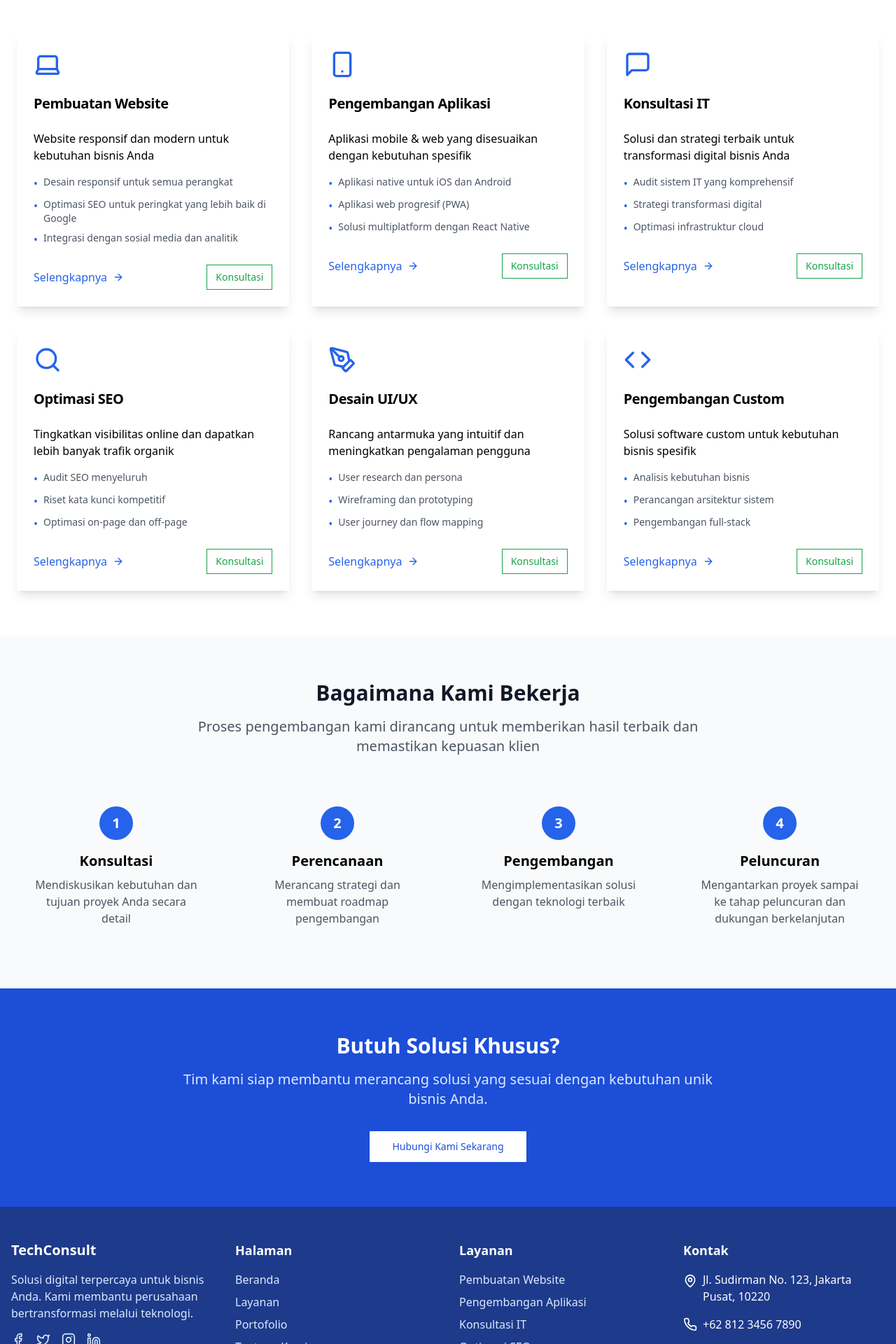
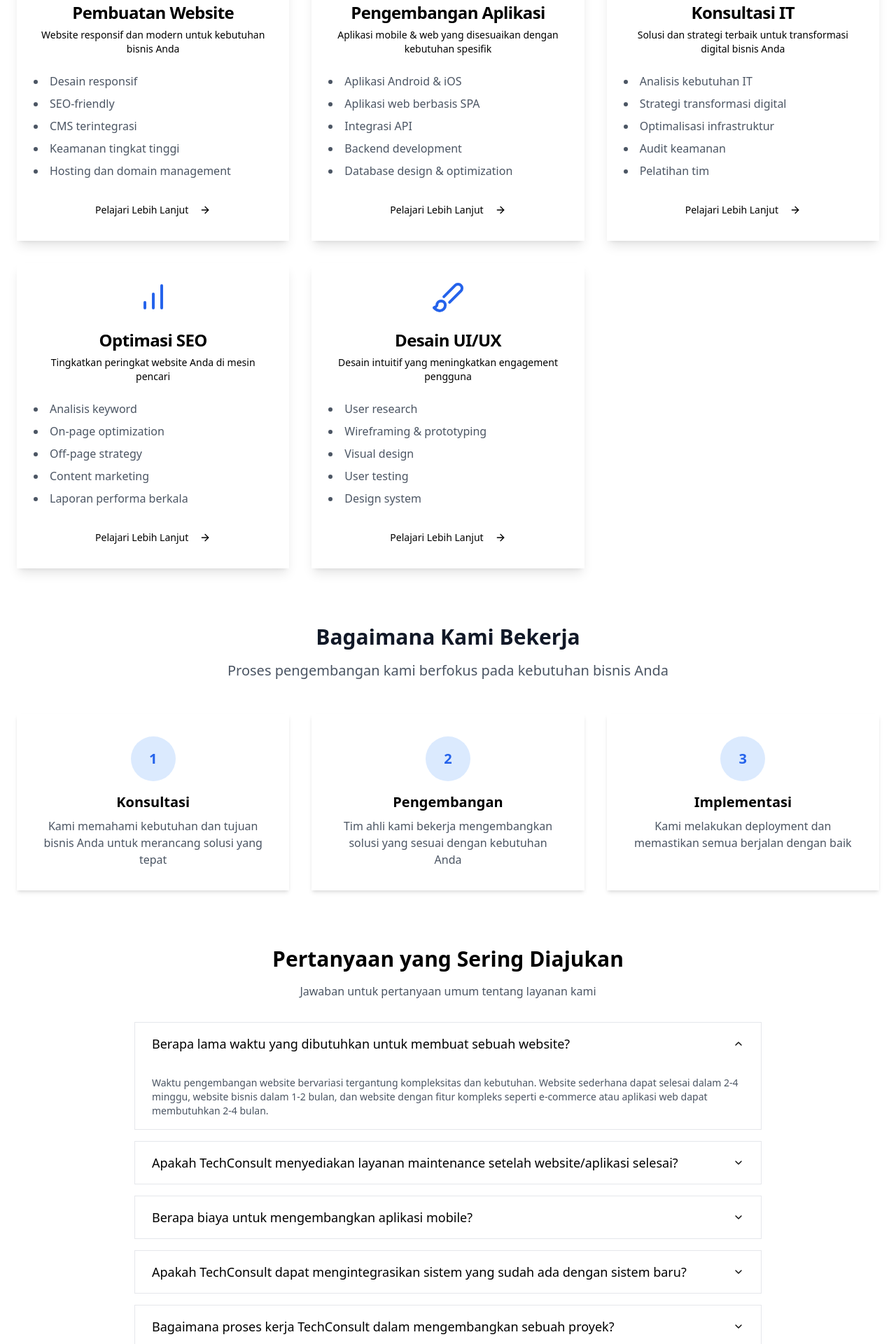
Before and after one commit to MengkimenCute/digital-jasa-mandiri, a React (Vite) app: page /layanan in a window 1280 px wide. Shown: the part 400-2320 px from the top of the page at 70% size. Built offline with nearby package versions, Linux system fonts and the light colour scheme.

Commit message:
Refactor: Continue implementing the application

```diff
--- /dev/null
+++ b/src/components/FAQ.tsx
@@ -0,0 +1,60 @@
+
+import { useState } from "react";
+import {
+  Accordion,
+  AccordionContent,
+  AccordionItem,
+  AccordionTrigger,
+} from "@/components/ui/accordion";
+
+export interface FAQItem {
+  question: string;
+  answer: string;
+}
+
+interface FAQProps {
+  items: FAQItem[];
+  title?: string;
+  description?: string;
+}
+
+const FAQ = ({ items, title, description }: FAQProps) => {
+  const [openItem, setOpenItem] = useState<string | null>("item-0");
+
+  return (
+    <div className="w-full max-w-4xl mx-auto">
+      {title && (
+        <h2 className="text-3xl font-bold text-center mb-4">{title}</h2>
+      )}
+      {description && (
+        <p className="text-gray-600 text-center mb-8 max-w-2xl mx-auto">
+          {description}
+        </p>
+      )}
+      <Accordion
+        type="single"
+        collapsible
+        value={openItem || undefined}
+        onValueChange={(value) => setOpenItem(value)}
+        className="space-y-4"
+      >
+        {items.map((item, index) => (
+          <AccordionItem
+            key={`item-${index}`}
+            value={`item-${index}`}
+            className="border border-gray-200 rounded-lg overflow-hidden bg-white"
+          >
+            <AccordionTrigger className="px-6 py-4 text-lg font-medium text-left">
+              {item.question}
+            </AccordionTrigger>
+            <AccordionContent className="px-6 py-4 text-gray-600">
+              {item.answer}
+            </AccordionContent>
+          </AccordionItem>
+        ))}
+      </Accordion>
+    </div>
+  );
+};
+
+export default FAQ;
--- a/src/pages/Layanan.tsx
+++ b/src/pages/Layanan.tsx
@@ -1,222 +1,209 @@
 
+import { Card, CardContent, CardDescription, CardFooter, CardHeader, CardTitle } from "@/components/ui/card";
+import { Button } from "@/components/ui/button";
+import { ArrowRight, Code, Laptop, MessageSquare, BarChart, Brush } from "lucide-react";
 import { Link } from "react-router-dom";
-import { Button } from "@/components/ui/button";
-import { ArrowRight, Code, Laptop, MessageSquare, Smartphone, Search, PenTool } from "lucide-react";
-import { Card, CardContent, CardDescription, CardFooter, CardHeader, CardTitle } from "@/components/ui/card";
+import FAQ from "@/components/FAQ";
 
 const services = [
   {
     id: "website",
     title: "Pembuatan Website",
     description: "Website responsif dan modern untuk kebutuhan bisnis Anda",
-    longDescription: "Kami menyediakan layanan pembuatan website berkualitas tinggi yang dioptimalkan untuk performa dan SEO. Tim kami akan merancang website yang tidak hanya indah secara visual, tetapi juga berfungsi dengan baik di semua perangkat.",
-    icon: <Laptop className="h-10 w-10 text-blue-600" />,
+    icon: <Laptop className="h-12 w-12 text-blue-600" />,
+    link: "/layanan/website",
     features: [
-      "Desain responsif untuk semua perangkat",
-      "Optimasi SEO untuk peringkat yang lebih baik di Google",
-      "Integrasi dengan sosial media dan analitik",
-      "Panel admin yang mudah digunakan",
-      "Hosting dan domain (opsional)",
-      "Pemeliharaan dan dukungan teknis"
-    ],
-    cta: "Mulai Proyek Website"
+      "Desain responsif",
+      "SEO-friendly",
+      "CMS terintegrasi",
+      "Keamanan tingkat tinggi",
+      "Hosting dan domain management"
+    ]
   },
   {
     id: "aplikasi",
     title: "Pengembangan Aplikasi",
     description: "Aplikasi mobile & web yang disesuaikan dengan kebutuhan spesifik",
-    longDescription: "Kembangkan aplikasi mobile atau web custom yang dirancang khusus untuk memenuhi kebutuhan bisnis Anda. Kami menggunakan teknologi terbaru untuk memastikan aplikasi Anda cepat, aman, dan skalabel.",
-    icon: <Smartphone className="h-10 w-10 text-blue-600" />,
+    icon: <Code className="h-12 w-12 text-blue-600" />,
+    link: "/layanan/aplikasi",
     features: [
-      "Aplikasi native untuk iOS dan Android",
-      "Aplikasi web progresif (PWA)",
-      "Solusi multiplatform dengan React Native",
-      "Integrasi API dan layanan pihak ketiga",
-      "Pembaruan dan pemeliharaan berkala",
-      "Sistem backend yang aman dan skalabel"
-    ],
-    cta: "Diskusikan Kebutuhan Aplikasi"
+      "Aplikasi Android & iOS",
+      "Aplikasi web berbasis SPA",
+      "Integrasi API",
+      "Backend development",
+      "Database design & optimization"
+    ]
   },
   {
     id: "konsultasi",
     title: "Konsultasi IT",
     description: "Solusi dan strategi terbaik untuk transformasi digital bisnis Anda",
-    longDescription: "Dapatkan panduan ahli untuk transformasi digital bisnis Anda. Tim konsultan kami akan membantu Anda mengidentifikasi solusi teknologi yang tepat untuk mengoptimalkan proses dan meningkatkan efisiensi.",
-    icon: <MessageSquare className="h-10 w-10 text-blue-600" />,
+    icon: <MessageSquare className="h-12 w-12 text-blue-600" />,
+    link: "/layanan/konsultasi",
     features: [
-      "Audit sistem IT yang komprehensif",
+      "Analisis kebutuhan IT",
       "Strategi transformasi digital",
-      "Optimasi infrastruktur cloud",
-      "Keamanan data dan jaringan",
-      "Integrasi sistem dan migrasi data",
-      "Manajemen proyek IT"
-    ],
-    cta: "Jadwalkan Konsultasi"
+      "Optimalisasi infrastruktur",
+      "Audit keamanan",
+      "Pelatihan tim"
+    ]
   },
   {
     id: "seo",
     title: "Optimasi SEO",
-    description: "Tingkatkan visibilitas online dan dapatkan lebih banyak trafik organik",
-    longDescription: "Tingkatkan peringkat website Anda di mesin pencari dengan layanan SEO kami. Kami menggunakan strategi SEO terbaru untuk meningkatkan visibilitas online dan mendatangkan lebih banyak trafik organik ke website Anda.",
-    icon: <Search className="h-10 w-10 text-blue-600" />,
+    description: "Tingkatkan peringkat website Anda di mesin pencari",
+    icon: <BarChart className="h-12 w-12 text-blue-600" />,
+    link: "/layanan/seo",
     features: [
-      "Audit SEO menyeluruh",
-      "Riset kata kunci kompetitif",
-      "Optimasi on-page dan off-page",
-      "Pembuatan konten berkualitas",
-      "Analisis kompetitor",
-      "Laporan peringkat dan performa bulanan"
-    ],
-    cta: "Tingkatkan Peringkat Website"
+      "Analisis keyword",
+      "On-page optimization",
+      "Off-page strategy",
+      "Content marketing",
+      "Laporan performa berkala"
+    ]
   },
   {
     id: "ui-ux",
     title: "Desain UI/UX",
-    description: "Rancang antarmuka yang intuitif dan meningkatkan pengalaman pengguna",
-    longDescription: "Tim desainer UI/UX kami akan menciptakan antarmuka yang tidak hanya indah secara visual, tetapi juga mudah digunakan dan meningkatkan pengalaman pengguna. Desain yang baik akan meningkatkan konversi dan kepuasan pengguna.",
-    icon: <PenTool className="h-10 w-10 text-blue-600" />,
+    description: "Desain intuitif yang meningkatkan engagement pengguna",
+    icon: <Brush className="h-12 w-12 text-blue-600" />,
+    link: "/layanan/ui-ux",
     features: [
-      "User research dan persona",
-      "Wireframing dan prototyping",
-      "User journey dan flow mapping",
-      "Desain visual dan branding",
-      "Usability testing",
-      "Design system dan UI kit"
-    ],
-    cta: "Mulai Proyek Desain"
-  },
-  {
-    id: "pengembangan",
-    title: "Pengembangan Custom",
-    description: "Solusi software custom untuk kebutuhan bisnis spesifik",
-    longDescription: "Kembangkan solusi software custom yang sesuai dengan kebutuhan unik bisnis Anda. Tim developer kami akan bekerja sama dengan Anda untuk menciptakan solusi yang tepat guna dan efisien.",
-    icon: <Code className="h-10 w-10 text-blue-600" />,
-    features: [
-      "Analisis kebutuhan bisnis",
-      "Perancangan arsitektur sistem",
-      "Pengembangan full-stack",
-      "Integrasi dengan sistem yang sudah ada",
-      "Quality assurance dan testing",
-      "Dokumentasi teknis dan pelatihan"
-    ],
-    cta: "Diskusikan Solusi Custom"
+      "User research",
+      "Wireframing & prototyping",
+      "Visual design",
+      "User testing",
+      "Design system"
+    ]
   }
 ];
 
-const handleWhatsAppClick = (service: string) => {
-  const message = encodeURIComponent(`Halo, saya tertarik dengan layanan ${service} Anda.`);
-  window.open(`https://wa.me/6281234567890?text=${message}`, "_blank");
-};
+const faqItems = [
+  {
+    question: "Berapa lama waktu yang dibutuhkan untuk membuat sebuah website?",
+    answer: "Waktu pengembangan website bervariasi tergantung kompleksitas dan kebutuhan. Website sederhana dapat selesai dalam 2-4 minggu, website bisnis dalam 1-2 bulan, dan website dengan fitur kompleks seperti e-commerce atau aplikasi web dapat membutuhkan 2-4 bulan."
+  },
+  {
+    question: "Apakah TechConsult menyediakan layanan maintenance setelah website/aplikasi selesai?",
+    answer: "Ya, kami menyediakan paket maintenance yang mencakup update berkala, backup, keamanan, dan dukungan teknis. Kami juga menawarkan SLA (Service Level Agreement) untuk memastikan sistem Anda berjalan optimal."
+  },
+  {
+    question: "Berapa biaya untuk mengembangkan aplikasi mobile?",
+    answer: "Biaya pengembangan aplikasi mobile sangat bervariasi tergantung kompleksitas, platform target (iOS/Android/keduanya), dan fitur yang dibutuhkan. Kami menawarkan konsultasi gratis untuk memberikan estimasi biaya yang lebih akurat sesuai kebutuhan bisnis Anda."
+  },
+  {
+    question: "Apakah TechConsult dapat mengintegrasikan sistem yang sudah ada dengan sistem baru?",
+    answer: "Ya, kami berpengalaman dalam mengintegrasikan sistem yang sudah ada dengan solusi baru. Tim kami akan melakukan analisis mendalam terhadap sistem yang sudah berjalan dan merancang solusi integrasi yang efisien dan efektif."
+  },
+  {
+    question: "Bagaimana proses kerja TechConsult dalam mengembangkan sebuah proyek?",
+    answer: "Proses pengembangan kami mengikuti metodologi Agile yang meliputi: (1) Discovery & Requirements Gathering, (2) Design & Planning, (3) Development iteratif, (4) Testing & QA, (5) Deployment, dan (6) Post-launch support. Kami akan berkomunikasi secara berkala dan melibatkan Anda dalam setiap tahap penting."
+  },
+];
 
 const Layanan = () => {
   return (
-    <div className="flex flex-col min-h-screen">
-      {/* Hero Section */}
-      <section className="bg-blue-800 py-16 md:py-24">
-        <div className="container mx-auto px-4 md:px-6 text-center">
-          <h1 className="text-4xl md:text-5xl font-bold text-white mb-6">Layanan Kami</h1>
-          <p className="text-xl text-blue-100 max-w-3xl mx-auto">
-            Solusi digital komprehensif untuk membantu bisnis Anda bertransformasi dan berkembang di era digital
+    <div className="pt-24 pb-16">
+      <div className="container mx-auto px-4 md:px-6">
+        {/* Header */}
+        <div className="max-w-3xl mx-auto text-center mb-16">
+          <h1 className="text-4xl font-bold text-gray-900 mb-4">Layanan Kami</h1>
+          <p className="text-xl text-gray-600">
+            Solusi digital komprehensif untuk memenuhi kebutuhan bisnis Anda
           </p>
         </div>
-      </section>
 
-      {/* Services Overview */}
-      <section className="py-16 bg-white">
-        <div className="container mx-auto px-4 md:px-6">
-          <div className="grid grid-cols-1 md:grid-cols-2 lg:grid-cols-3 gap-8">
+        {/* Services */}
+        <div className="grid grid-cols-1 md:grid-cols-2 lg:grid-cols-3 gap-8 mb-20">
           {services.map((service) => (
             <Card key={service.id} className="border-none shadow-lg hover:shadow-xl transition-shadow h-full">
               <CardHeader>
-                  <div className="mb-4">{service.icon}</div>
-                  <CardTitle className="text-xl font-bold">{service.title}</CardTitle>
+                <div className="mb-4 flex justify-center">{service.icon}</div>
+                <CardTitle className="text-2xl font-bold text-center">{service.title}</CardTitle>
+                <CardDescription className="text-center">{service.description}</CardDescription>
               </CardHeader>
               <CardContent>
-                  <CardDescription className="text-base">{service.description}</CardDescription>
-                  <ul className="mt-4 space-y-2">
-                    {service.features.slice(0, 3).map((feature, index) => (
-                      <li key={index} className="flex items-start">
-                        <span className="mr-2 text-blue-600">•</span>
-                        <span className="text-sm text-gray-600">{feature}</span>
-                      </li>
+                <ul className="list-disc list-inside space-y-2 text-gray-600">
+                  {service.features.map((feature, idx) => (
+                    <li key={idx}>{feature}</li>
                   ))}
                 </ul>
               </CardContent>
-                <CardFooter className="flex justify-between">
-                  <Link to={`/layanan/${service.id}`} className="inline-flex items-center text-blue-600 hover:text-blue-800">
-                    Selengkapnya <ArrowRight className="ml-2 h-4 w-4" />
+              <CardFooter className="flex justify-center">
+                <Link to={service.link}>
+                  <Button>
+                    Pelajari Lebih Lanjut <ArrowRight className="ml-2 h-4 w-4" />
+                  </Button>
                 </Link>
-                  <Button
-                    variant="outline"
-                    size="sm"
-                    onClick={() => handleWhatsAppClick(service.title)}
-                    className="text-green-600 border-green-600 hover:bg-green-50"
-                  >
-                    Konsultasi
-                  </Button>
               </CardFooter>
             </Card>
           ))}
         </div>
-        </div>
-      </section>
 
         {/* Process Section */}
-      <section className="py-16 bg-gray-50">
-        <div className="container mx-auto px-4 md:px-6">
-          <div className="text-center mb-12">
+        <div className="mb-20">
+          <div className="max-w-3xl mx-auto text-center mb-12">
             <h2 className="text-3xl font-bold text-gray-900 mb-4">Bagaimana Kami Bekerja</h2>
-            <p className="text-xl text-gray-600 max-w-3xl mx-auto">
-              Proses pengembangan kami dirancang untuk memberikan hasil terbaik dan memastikan kepuasan klien
+            <p className="text-xl text-gray-600">
+              Proses pengembangan kami berfokus pada kebutuhan bisnis Anda
             </p>
           </div>
 
-          <div className="grid grid-cols-1 md:grid-cols-4 gap-8">
-            <div className="text-center p-6">
-              <div className="w-12 h-12 bg-blue-600 rounded-full flex items-center justify-center text-white text-xl font-bold mx-auto mb-4">1</div>
+          <div className="grid grid-cols-1 md:grid-cols-3 gap-8">
+            <div className="bg-white p-8 rounded-lg shadow-md text-center">
+              <div className="rounded-full bg-blue-100 w-16 h-16 flex items-center justify-center mx-auto mb-4">
+                <span className="text-blue-600 text-xl font-bold">1</span>
+              </div>
               <h3 className="text-xl font-bold mb-2">Konsultasi</h3>
-              <p className="text-gray-600">Mendiskusikan kebutuhan dan tujuan proyek Anda secara detail</p>
+              <p className="text-gray-600">
+                Kami memahami kebutuhan dan tujuan bisnis Anda untuk merancang solusi yang tepat
+              </p>
             </div>
 
-            <div className="text-center p-6">
-              <div className="w-12 h-12 bg-blue-600 rounded-full flex items-center justify-center text-white text-xl font-bold mx-auto mb-4">2</div>
-              <h3 className="text-xl font-bold mb-2">Perencanaan</h3>
-              <p className="text-gray-600">Merancang strategi dan membuat roadmap pengembangan</p>
+            <div className="bg-white p-8 rounded-lg shadow-md text-center">
+              <div className="rounded-full bg-blue-100 w-16 h-16 flex items-center justify-center mx-auto mb-4">
+                <span className="text-blue-600 text-xl font-bold">2</span>
+              </div>
+              <h3 className="text-xl font-bold mb-2">Pengembangan</h3>
+              <p className="text-gray-600">
+                Tim ahli kami bekerja mengembangkan solusi yang sesuai dengan kebutuhan Anda
+              </p>
             </div>
 
-            <div className="text-center p-6">
-              <div className="w-12 h-12 bg-blue-600 rounded-full flex items-center justify-center text-white text-xl font-bold mx-auto mb-4">3</div>
-              <h3 className="text-xl font-bold mb-2">Pengembangan</h3>
-              <p className="text-gray-600">Mengimplementasikan solusi dengan teknologi terbaik</p>
+            <div className="bg-white p-8 rounded-lg shadow-md text-center">
+              <div className="rounded-full bg-blue-100 w-16 h-16 flex items-center justify-center mx-auto mb-4">
+                <span className="text-blue-600 text-xl font-bold">3</span>
               </div>
-
-            <div className="text-center p-6">
-              <div className="w-12 h-12 bg-blue-600 rounded-full flex items-center justify-center text-white text-xl font-bold mx-auto mb-4">4</div>
-              <h3 className="text-xl font-bold mb-2">Peluncuran</h3>
-              <p className="text-gray-600">Mengantarkan proyek sampai ke tahap peluncuran dan dukungan berkelanjutan</p>
+              <h3 className="text-xl font-bold mb-2">Implementasi</h3>
+              <p className="text-gray-600">
+                Kami melakukan deployment dan memastikan semua berjalan dengan baik
+              </p>
             </div>
           </div>
         </div>
-      </section>
+
+        {/* FAQ Section */}
+        <div className="mb-20">
+          <FAQ
+            title="Pertanyaan yang Sering Diajukan"
+            description="Jawaban untuk pertanyaan umum tentang layanan kami"
+            items={faqItems}
+          />
+        </div>
 
         {/* CTA Section */}
-      <section className="py-16 bg-blue-700 text-white">
-        <div className="container mx-auto px-4 md:px-6">
-          <div className="max-w-3xl mx-auto text-center">
-            <h2 className="text-3xl font-bold mb-4">Butuh Solusi Khusus?</h2>
-            <p className="text-xl text-blue-100 mb-8">
-              Tim kami siap membantu merancang solusi yang sesuai dengan kebutuhan unik bisnis Anda.
+        <div className="bg-blue-600 rounded-xl p-8 md:p-12 text-center text-white">
+          <h2 className="text-3xl font-bold mb-4">Siap Memulai Proyek Anda?</h2>
+          <p className="text-xl text-blue-100 mb-8 max-w-2xl mx-auto">
+            Hubungi kami untuk konsultasi gratis dan diskusikan kebutuhan bisnis Anda
           </p>
-            <Button
-              size="lg"
-              onClick={() => handleWhatsAppClick("Konsultasi Khusus")}
-              className="bg-white text-blue-700 hover:bg-blue-50"
-            >
+          <Link to="/kontak">
+            <Button size="lg" variant="secondary" className="bg-white text-blue-600 hover:bg-blue-50">
               Hubungi Kami Sekarang
             </Button>
+          </Link>
         </div>
       </div>
-      </section>
     </div>
   );
 };
```
Also changed, not shown: src/components/Footer.tsx (+45 -3 lines), src/components/Newsletter.tsx (added, +70 -0 lines), src/components/Testimonial.tsx (added, +49 -0 lines), src/pages/Index.tsx (+47 -22 lines). Lines whose indentation alone changed are shown as unchanged.
